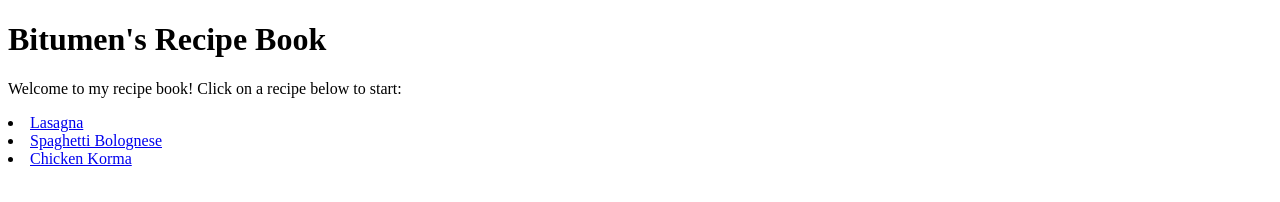
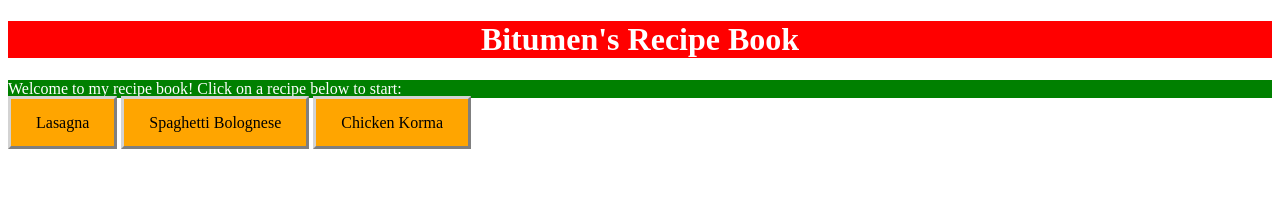
Before and after one commit to bitumens/odin-recipes, a plain HTML site: page index.html in a window 1280 px wide. Drawn offline with Linux system fonts and the light colour scheme.

Commit message:
Add styles to index.html via css
Add styles using external, internal and inline methods of css.
Recipe list in index.html removed in favour of anchor tags.

```diff
--- a/index.html
+++ b/index.html
@@ -4,15 +4,19 @@
         <meta charset="utf-8">
         <title>Bitumens' Recipe Book</title>
         <link rel="stylesheet" href="styles.css">
+        <style>
+            p {
+                color: white;
+                background-color: green;
+            }
+        </style>
     </head>
 
     <body>
         <h1>Bitumen's Recipe Book</h1>
         <p>Welcome to my recipe book! Click on a recipe below to start:</p>
-            <uo>
-                <li><a href="recipes/lasagna.html">Lasagna</a></li>
-                <li><a href="recipes/spagbol.html">Spaghetti Bolognese</a></li>
-                <li><a href="recipes/korma.html">Chicken Korma</a></li>
-            </uo>
+            <a style="color: black; background-color: orange; padding: 15px 25px; border-style: outset; border-color: lightgray; text-decoration: none;" href="recipes/lasagna.html">Lasagna</a>
+            <a style="color: black; background-color: orange; padding: 15px 25px; border-style: outset; border-color: lightgray; text-decoration: none;" href="recipes/spagbol.html">Spaghetti Bolognese</a>
+            <a style="color: black; background-color: orange; padding: 15px 25px; border-style: outset; border-color: lightgray; text-decoration: none;" href="recipes/korma.html">Chicken Korma</a>
     </body>
 </html>
--- a/styles.css
+++ b/styles.css
@@ -0,0 +1,5 @@
+h1 {
+    color: white;
+    background-color: red;
+    text-align: center;
+}
```
